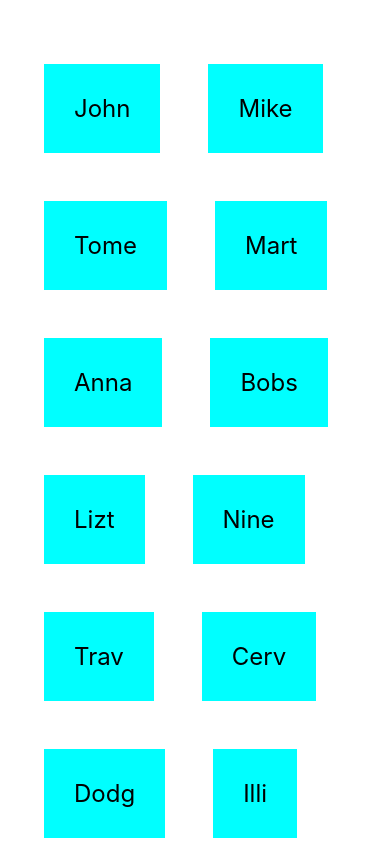
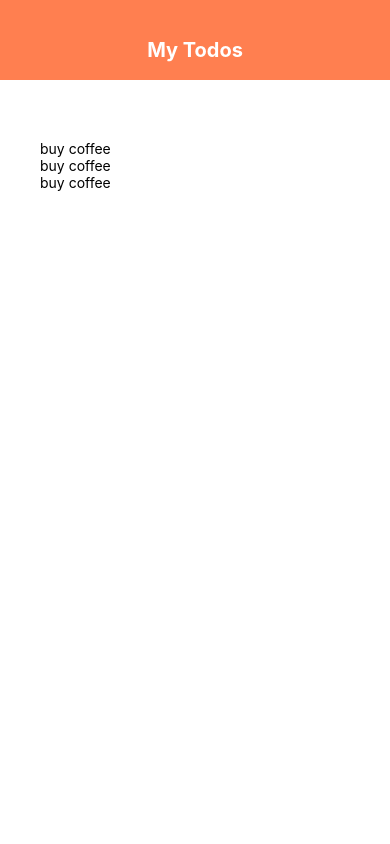
Before and after one commit to TranTuanVu4897/First-React-Native-Tutorial, a React Native app: screen / in a window 390 px wide. Built offline with nearby package versions, Linux system fonts and the light colour scheme.

Commit message:
create header

```diff
--- a/App.js
+++ b/App.js
@@ -1,48 +1,25 @@
 import React, { useState } from 'react'; //this use hook
-import {
-    StyleSheet,
-    Text,
-    View,
-    FlatList,
-    TouchableOpacity,
-} from 'react-native';
+import { StyleSheet, Text, View, FlatList } from 'react-native';
+import Header from './component/header';
 
 export default function App() {
-    const [people, setPeople] = useState([
-        { name: 'John', id: '1' },
-        { name: 'Mike', id: '2' },
-        { name: 'Tome', id: '3' },
-        { name: 'Mart', id: '4' },
-        { name: 'Anna', id: '5' },
-        { name: 'Bobs', id: '6' },
-        { name: 'Lizt', id: '7' },
-        { name: 'Nine', id: '8' },
-        { name: 'Trav', id: '9' },
-        { name: 'Cerv', id: '10' },
-        { name: 'Dodg', id: '11' },
-        { name: 'Illi', id: '12' },
+    const [todos, setTodos] = useState([
+        { text: 'buy coffee', key: '1' },
+        { text: 'buy coffee', key: '2' },
+        { text: 'buy coffee', key: '3' },
     ]);
-
-    const pressHandler = id => {
-        // console.log(id);
-        setPeople(prevPeople => {
-            return prevPeople.filter(person => person.id != id);
-        });
-    };
-
     return (
         <View style={styles.container}>
-            {/* less code than scroll view, performance better? */}
-            <FlatList
-                numColumns={2}
-                keyExtractor={item => item.id}
-                data={people}
-                renderItem={({ item }) => (
-                    <TouchableOpacity onPress={() => pressHandler(item.id)}>
-                        <Text style={styles.item}>{item.name}</Text>
-                    </TouchableOpacity>
-                )}
-            />
+            <Header />
+            <View style={styles.content}>
+                {/* todo form */}
+                <View style={styles.list}>
+                    <FlatList
+                        data={todos}
+                        renderItem={({ item }) => <Text>{item.text}</Text>}
+                    />
+                </View>
+            </View>
         </View>
     );
 }
@@ -51,15 +28,11 @@
     container: {
         flex: 1,
         backgroundColor: '#fff',
-        paddingTop: 40,
-        paddingHorizontal: 20,
-        // alignItems: 'center',
-        // justifyContent: 'center',
     },
-    item: {
-        margin: 24,
-        padding: 30,
-        backgroundColor: 'aqua',
-        fontSize: 24,
+    content: {
+        padding: 40,
+    },
+    list: {
+        marginTop: 20,
     },
 });
--- /dev/null
+++ b/component/header.js
@@ -0,0 +1,24 @@
+import React from 'react'; //this use hook
+import { StyleSheet, Text, View } from 'react-native';
+
+export default function Header() {
+    return (
+        <View style={styles.header}>
+            <Text style={styles.title}>My Todos</Text>
+        </View>
+    );
+}
+
+const styles = StyleSheet.create({
+    header: {
+        paddingTop: 38,
+        height: 80,
+        backgroundColor: 'coral',
+    },
+    title: {
+        textAlign: 'center',
+        color:'#fff',
+        fontSize: 20,
+        fontWeight: 'bold',
+    },
+});
```
